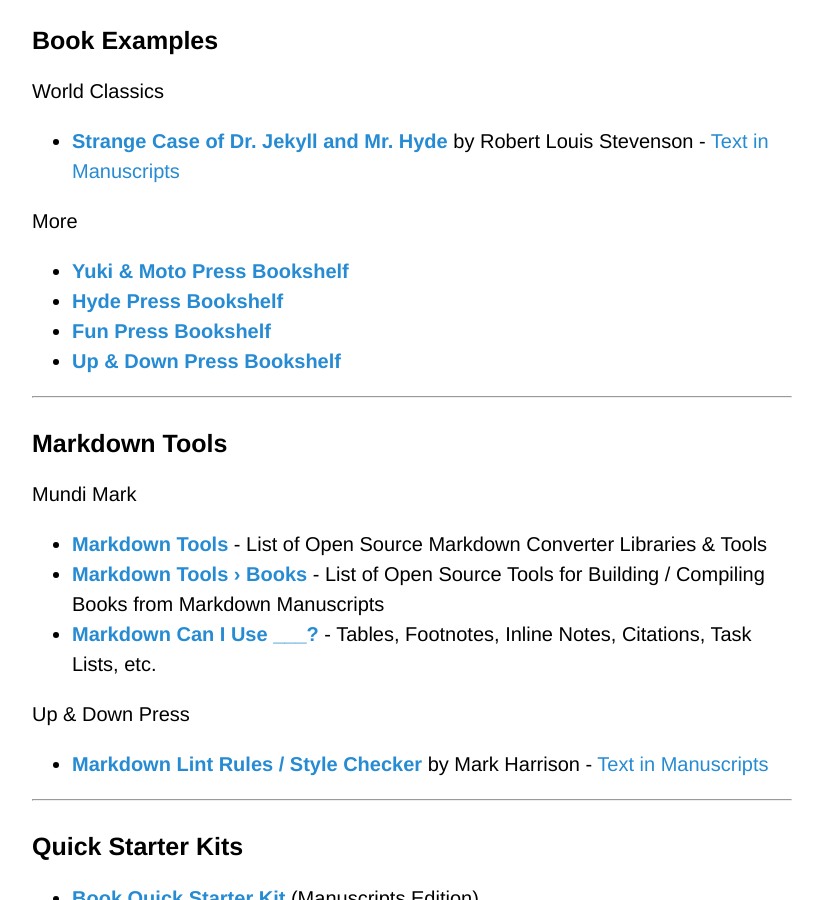
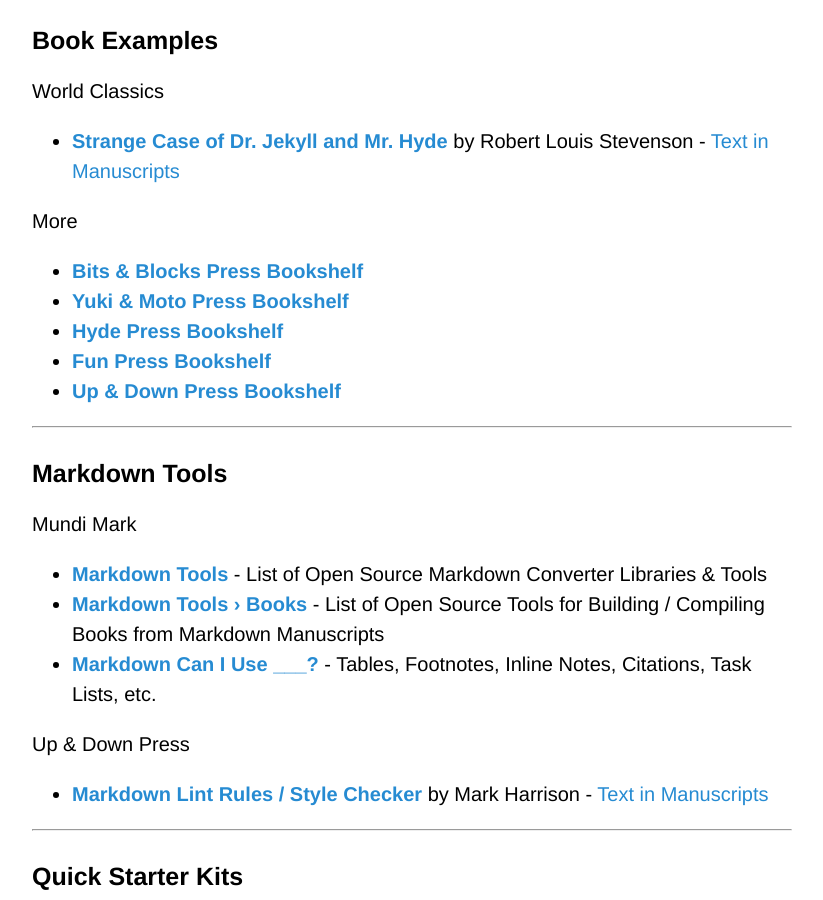
Before and after one commit to manuscripts/manuscripts.github.io, a Jekyll site: the page built from index.md, in a window 1280 px wide and 900 px high, scrolled down 1369 px. Shown: the whole window, without its empty margins (228-1051 px from the left). Built offline with Jekyll 4.4.1, drawn with Linux system fonts in a browser that asks for light colours.

Commit message:
add bits & blocks press

```diff
--- a/index.md
+++ b/index.md
@@ -61,6 +61,7 @@ World Classics
 
 More
 
+- [**Bits & Blocks Press Bookshelf**](http://bitsblocks.github.io)
 - [**Yuki & Moto Press Bookshelf**](http://yukimotopress.github.io)
 - [**Hyde Press Bookshelf**](http://hydepress.github.io)
 - [**Fun Press Bookshelf**](http://funpress.github.io)
```
